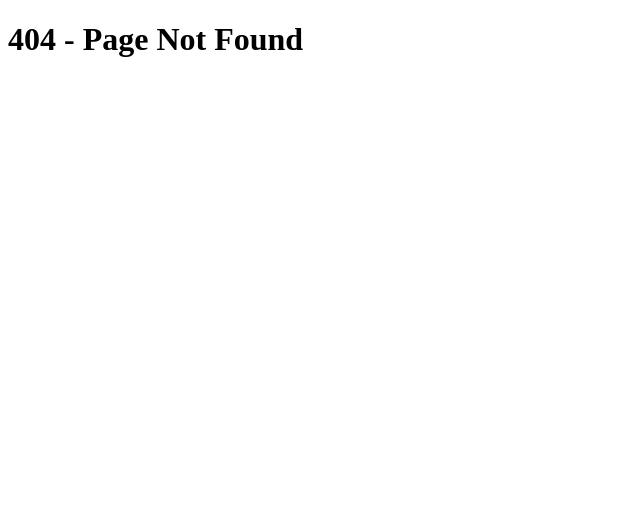
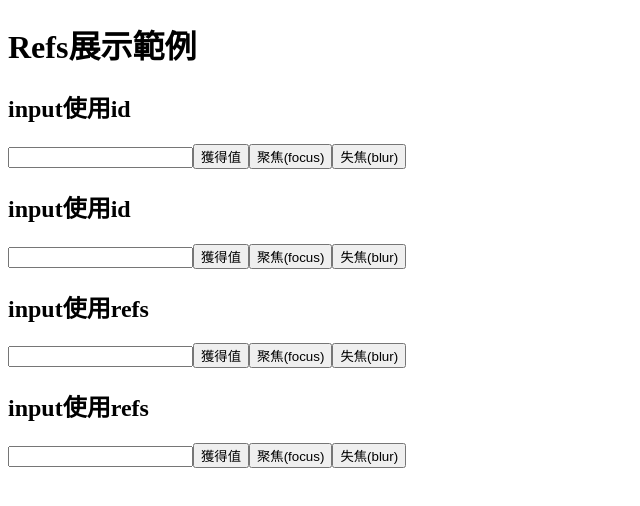
Before and after one commit to XiaoYun3893z/next-base, a Next.js app: page /cs-0424/refs.demo in a window 1280 px wide. Before the commit this address had no page. Shown: the top 506 px of the page, without its empty margins (0-640 px from the left). Built offline with nearby package versions, Linux system fonts and the light colour scheme.

Commit message:
refs展示範例

```diff
--- /dev/null
+++ b/components/refs-demo/input-id.js
@@ -0,0 +1,30 @@
+export default function InputId() {
+  return (
+    // 使用id失去了可重複利用性
+    <>
+      <h2>input使用id</h2>
+      <input type="text" id="my-input" />
+      <button
+        onClick={() => {
+          alert(document.getElementById('my-input').value)
+        }}
+      >
+        獲得值
+      </button>
+      <button
+        onClick={() => {
+          document.getElementById('my-input').focus()
+        }}
+      >
+        聚焦(focus)
+      </button>
+      <button
+        onClick={() => {
+          document.getElementById('my-input').blur()
+        }}
+      >
+        失焦(blur)
+      </button>
+    </>
+  )
+}
--- /dev/null
+++ b/components/refs-demo/input-refs.js
@@ -0,0 +1,34 @@
+import { useRef } from 'react'
+
+export default function InputRefs() {
+  // 1. 初始值為`null`，要對應表單元素的API，如`getElementById`獲取元素參照時，沒得到時會回傳`null`
+  const inputRef = useRef(null)
+
+  return (
+    <>
+      <h2>input使用refs</h2>
+      <input type="text" ref={inputRef} />
+      <button
+        onClick={() => {
+          alert(inputRef.current.value)
+        }}
+      >
+        獲得值
+      </button>
+      <button
+        onClick={() => {
+          inputRef.current.focus()
+        }}
+      >
+        聚焦(focus)
+      </button>
+      <button
+        onClick={() => {
+          inputRef.current.blur()
+        }}
+      >
+        失焦(blur)
+      </button>
+    </>
+  )
+}
--- /dev/null
+++ b/pages/cs-0424/refs.demo.js
@@ -0,0 +1,15 @@
+import React from 'react'
+import InputId from '@/components/refs-demo/input-id'
+import InputRefs from '@/components/refs-demo/input-refs'
+
+export default function RefsDemo() {
+  return (
+    <>
+      <h1>Refs展示範例</h1>
+      <InputId />
+      <InputId />
+      <InputRefs />
+      <InputRefs />
+    </>
+  )
+}
```
